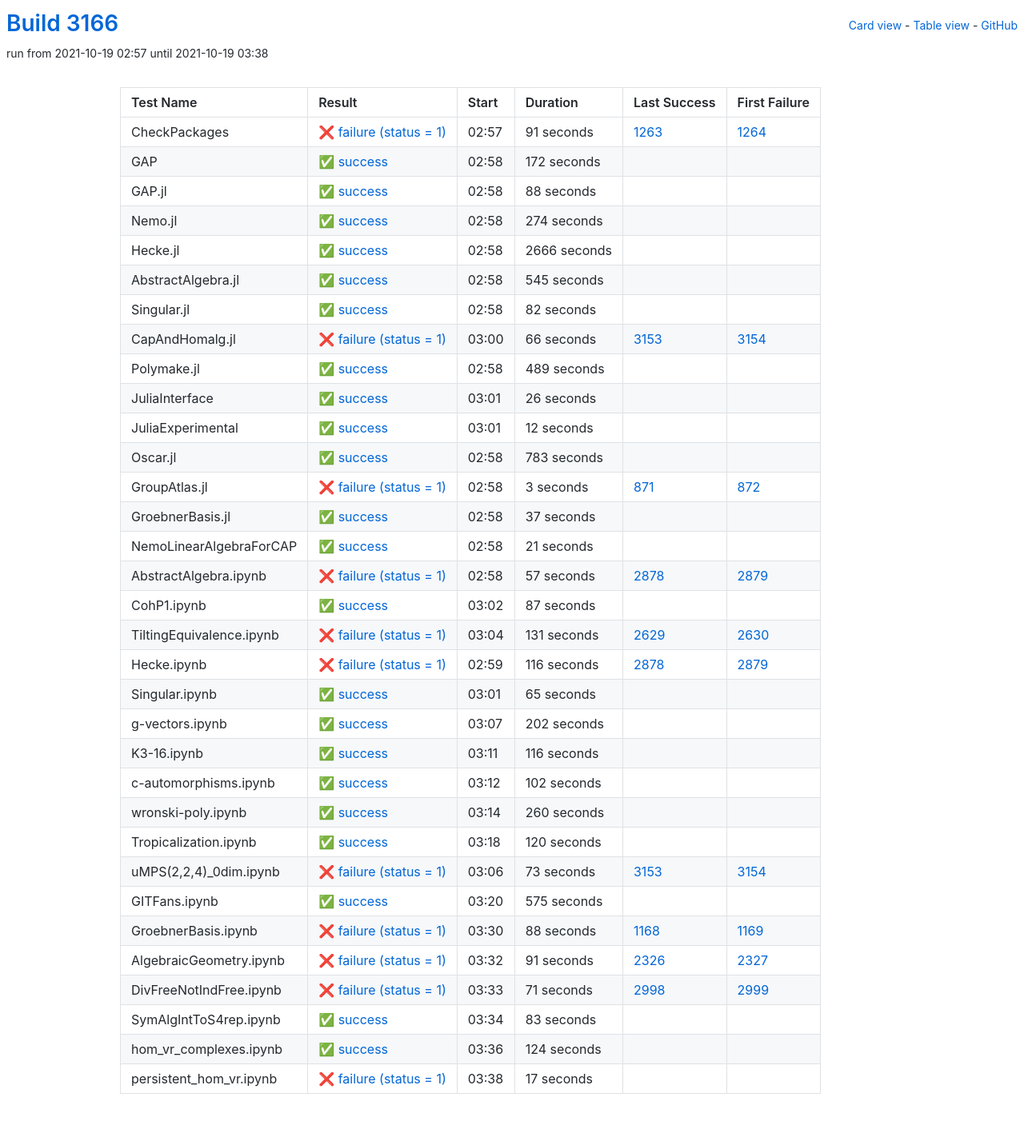
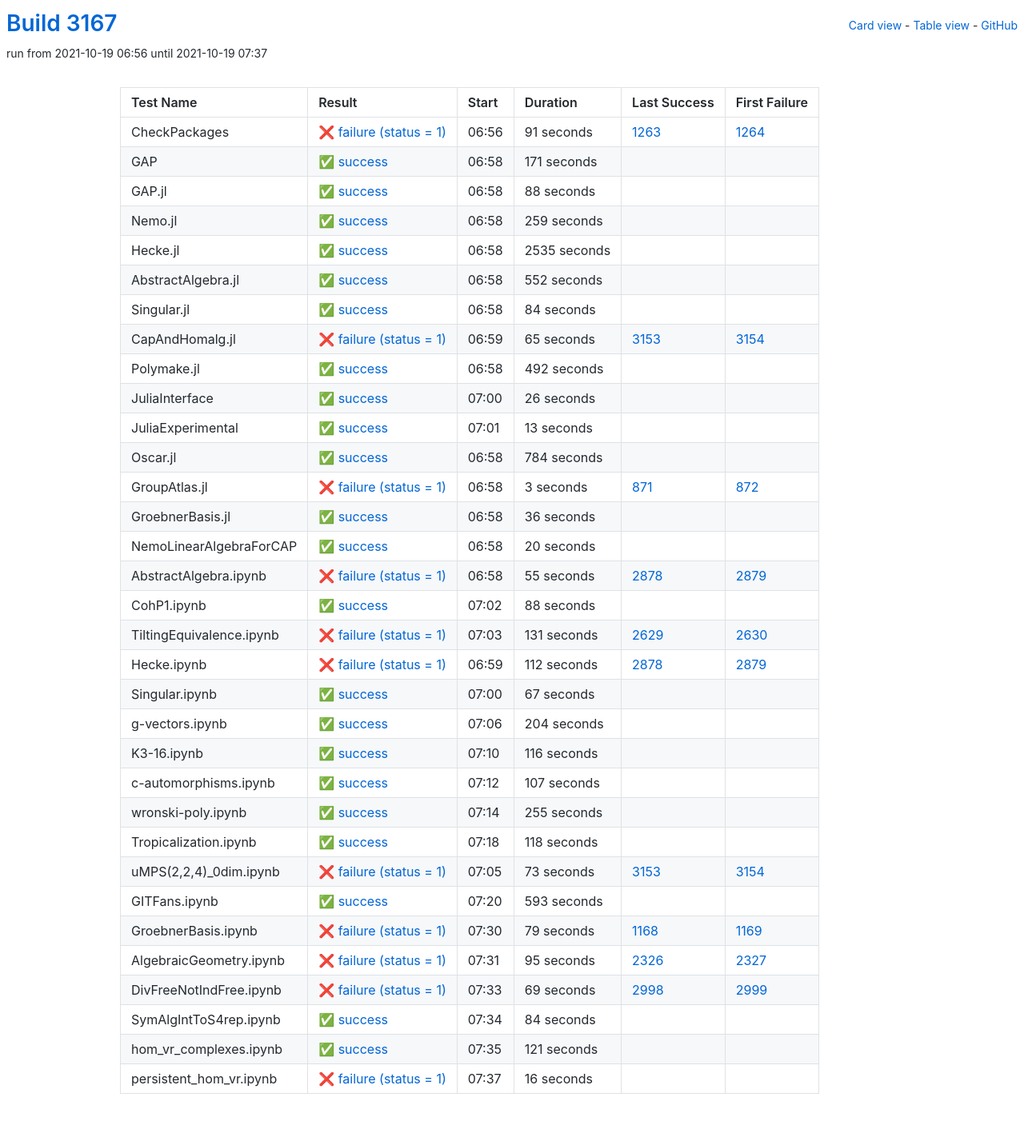
Before and after one commit to oscar-system/oscar-ci-status-stable, a Jekyll site: the page built from table.html, in a window 1280 px wide. Shown: the whole page at 80% size. Built offline with Jekyll 4.4.1, drawn with Linux system fonts in a browser that asks for light colours.

Commit message:
Build #3167

```diff
--- a/_data/ci.yml
+++ b/_data/ci.yml
@@ -1,6 +1,6 @@
 ---
-build: 3166
-build_url: https://oscarci.mathematik.uni-kl.de/job/oscar-stable/3166/
+build: 3167
+build_url: https://oscarci.mathematik.uni-kl.de/job/oscar-stable/3167/
 job: oscar-stable
 organization: oscar-system
 repo: oscar-ci-status-stable
@@ -8,8 +8,8 @@ repourl: https://github.com/oscar-system/oscar-ci-status-stable
 tests:
 - name: CheckPackages
   id: checkpackages
-  log: https://oscarci.mathematik.uni-kl.de/job/oscar-stable/3166/artifact/logs/build-3166/CheckPackages.log
-  start: 2021-10-19 02:57
+  log: https://oscarci.mathematik.uni-kl.de/job/oscar-stable/3167/artifact/logs/build-3167/CheckPackages.log
+  start: 2021-10-19 06:56
   success: false
   exitcode: 1
   status: failure
@@ -20,20 +20,20 @@ tests:
   first_failure_url: https://oscarci.mathematik.uni-kl.de/job/oscar-stable/1264/
 - name: GAP
   id: gap
-  log: https://oscarci.mathematik.uni-kl.de/job/oscar-stable/3166/artifact/logs/build-3166/GAP.log
-  start: 2021-10-19 02:58
+  log: https://oscarci.mathematik.uni-kl.de/job/oscar-stable/3167/artifact/logs/build-3167/GAP.log
+  start: 2021-10-19 06:58
   success: true
   exitcode: 0
   status: success
-  duration: 172
+  duration: 171
   last_success: false
   last_success_url:
   first_failure: false
   first_failure_url:
 - name: GAP.jl
   id: gap-jl
-  log: https://oscarci.mathematik.uni-kl.de/job/oscar-stable/3166/artifact/logs/build-3166/GAP.jl.log
-  start: 2021-10-19 02:58
+  log: https://oscarci.mathematik.uni-kl.de/job/oscar-stable/3167/artifact/logs/build-3167/GAP.jl.log
+  start: 2021-10-19 06:58
   success: true
   exitcode: 0
   status: success
@@ -44,80 +44,80 @@ tests:
   first_failure_url:
 - name: Nemo.jl
   id: nemo-jl
-  log: https://oscarci.mathematik.uni-kl.de/job/oscar-stable/3166/artifact/logs/build-3166/Nemo.jl.log
-  start: 2021-10-19 02:58
+  log: https://oscarci.mathematik.uni-kl.de/job/oscar-stable/3167/artifact/logs/build-3167/Nemo.jl.log
+  start: 2021-10-19 06:58
   success: true
   exitcode: 0
   status: success
-  duration: 274
+  duration: 259
   last_success: false
   last_success_url:
   first_failure: false
   first_failure_url:
 - name: Hecke.jl
   id: hecke-jl
-  log: https://oscarci.mathematik.uni-kl.de/job/oscar-stable/3166/artifact/logs/build-3166/Hecke.jl.log
-  start: 2021-10-19 02:58
+  log: https://oscarci.mathematik.uni-kl.de/job/oscar-stable/3167/artifact/logs/build-3167/Hecke.jl.log
+  start: 2021-10-19 06:58
   success: true
   exitcode: 0
   status: success
-  duration: 2666
+  duration: 2535
   last_success: false
   last_success_url:
   first_failure: false
   first_failure_url:
 - name: AbstractAlgebra.jl
   id: abstractalgebra-jl
-  log: https://oscarci.mathematik.uni-kl.de/job/oscar-stable/3166/artifact/logs/build-3166/AbstractAlgebra.jl.log
-  start: 2021-10-19 02:58
+  log: https://oscarci.mathematik.uni-kl.de/job/oscar-stable/3167/artifact/logs/build-3167/AbstractAlgebra.jl.log
+  start: 2021-10-19 06:58
   success: true
   exitcode: 0
   status: success
-  duration: 545
+  duration: 552
   last_success: false
   last_success_url:
   first_failure: false
   first_failure_url:
 - name: Singular.jl
   id: singular-jl
-  log: https://oscarci.mathematik.uni-kl.de/job/oscar-stable/3166/artifact/logs/build-3166/Singular.jl.log
-  start: 2021-10-19 02:58
+  log: https://oscarci.mathematik.uni-kl.de/job/oscar-stable/3167/artifact/logs/build-3167/Singular.jl.log
+  start: 2021-10-19 06:58
   success: true
   exitcode: 0
   status: success
-  duration: 82
+  duration: 84
   last_success: false
   last_success_url:
   first_failure: false
   first_failure_url:
 - name: CapAndHomalg.jl
   id: capandhomalg-jl
-  log: https://oscarci.mathematik.uni-kl.de/job/oscar-stable/3166/artifact/logs/build-3166/CapAndHomalg.jl.log
-  start: 2021-10-19 03:00
+  log: https://oscarci.mathematik.uni-kl.de/job/oscar-stable/3167/artifact/logs/build-3167/CapAndHomalg.jl.log
+  start: 2021-10-19 06:59
   success: false
   exitcode: 1
   status: failure
-  duration: 66
+  duration: 65
   last_success: 3153
   last_success_url: https://oscarci.mathematik.uni-kl.de/job/oscar-stable/3153/
   first_failure: 3154
   first_failure_url: https://oscarci.mathematik.uni-kl.de/job/oscar-stable/3154/
 - name: Polymake.jl
   id: polymake-jl
-  log: https://oscarci.mathematik.uni-kl.de/job/oscar-stable/3166/artifact/logs/build-3166/Polymake.jl.log
-  start: 2021-10-19 02:58
+  log: https://oscarci.mathematik.uni-kl.de/job/oscar-stable/3167/artifact/logs/build-3167/Polymake.jl.log
+  start: 2021-10-19 06:58
   success: true
   exitcode: 0
   status: success
-  duration: 489
+  duration: 492
   last_success: false
   last_success_url:
   first_failure: false
   first_failure_url:
 - name: JuliaInterface
   id: juliainterface
-  log: https://oscarci.mathematik.uni-kl.de/job/oscar-stable/3166/artifact/logs/build-3166/JuliaInterface.log
-  start: 2021-10-19 03:01
+  log: https://oscarci.mathematik.uni-kl.de/job/oscar-stable/3167/artifact/logs/build-3167/JuliaInterface.log
+  start: 2021-10-19 07:00
   success: true
   exitcode: 0
   status: success
@@ -128,32 +128,32 @@ tests:
   first_failure_url:
 - name: JuliaExperimental
   id: juliaexperimental
-  log: https://oscarci.mathematik.uni-kl.de/job/oscar-stable/3166/artifact/logs/build-3166/JuliaExperimental.log
-  start: 2021-10-19 03:01
+  log: https://oscarci.mathematik.uni-kl.de/job/oscar-stable/3167/artifact/logs/build-3167/JuliaExperimental.log
+  start: 2021-10-19 07:01
   success: true
   exitcode: 0
   status: success
-  duration: 12
+  duration: 13
   last_success: false
   last_success_url:
   first_failure: false
   first_failure_url:
 - name: Oscar.jl
   id: oscar-jl
-  log: https://oscarci.mathematik.uni-kl.de/job/oscar-stable/3166/artifact/logs/build-3166/Oscar.jl.log
-  start: 2021-10-19 02:58
+  log: https://oscarci.mathematik.uni-kl.de/job/oscar-stable/3167/artifact/logs/build-3167/Oscar.jl.log
+  start: 2021-10-19 06:58
   success: true
   exitcode: 0
   status: success
-  duration: 783
+  duration: 784
   last_success: false
   last_success_url:
   first_failure: false
   first_failure_url:
 - name: GroupAtlas.jl
   id: groupatlas-jl
-  log: https://oscarci.mathematik.uni-kl.de/job/oscar-stable/3166/artifact/logs/build-3166/GroupAtlas.jl.log
-  start: 2021-10-19 02:58
+  log: https://oscarci.mathematik.uni-kl.de/job/oscar-stable/3167/artifact/logs/build-3167/GroupAtlas.jl.log
+  start: 2021-10-19 06:58
   success: false
   exitcode: 1
   status: failure
@@ -164,56 +164,56 @@ tests:
   first_failure_url: https://oscarci.mathematik.uni-kl.de/job/oscar-stable/872/
 - name: GroebnerBasis.jl
   id: groebnerbasis-jl
-  log: https://oscarci.mathematik.uni-kl.de/job/oscar-stable/3166/artifact/logs/build-3166/GroebnerBasis.jl.log
-  start: 2021-10-19 02:58
+  log: https://oscarci.mathematik.uni-kl.de/job/oscar-stable/3167/artifact/logs/build-3167/GroebnerBasis.jl.log
+  start: 2021-10-19 06:58
   success: true
   exitcode: 0
   status: success
-  duration: 37
+  duration: 36
   last_success: false
   last_success_url:
   first_failure: false
   first_failure_url:
 - name: NemoLinearAlgebraForCAP
   id: nemolinearalgebraforcap
-  log: https://oscarci.mathematik.uni-kl.de/job/oscar-stable/3166/artifact/logs/build-3166/NemoLinearAlgebraForCAP.log
-  start: 2021-10-19 02:58
+  log: https://oscarci.mathematik.uni-kl.de/job/oscar-stable/3167/artifact/logs/build-3167/NemoLinearAlgebraForCAP.log
+  start: 2021-10-19 06:58
   success: true
   exitcode: 0
   status: success
-  duration: 21
+  duration: 20
   last_success: false
   last_success_url:
   first_failure: false
   first_failure_url:
 - name: AbstractAlgebra.ipynb
   id: abstractalgebra-ipynb
-  log: https://oscarci.mathematik.uni-kl.de/job/oscar-stable/3166/artifact/logs/build-3166/AbstractAlgebra.ipynb.log
-  start: 2021-10-19 02:58
+  log: https://oscarci.mathematik.uni-kl.de/job/oscar-stable/3167/artifact/logs/build-3167/AbstractAlgebra.ipynb.log
+  start: 2021-10-19 06:58
   success: false
   exitcode: 1
   status: failure
-  duration: 57
+  duration: 55
   last_success: 2878
   last_success_url: https://oscarci.mathematik.uni-kl.de/job/oscar-stable/2878/
   first_failure: 2879
   first_failure_url: https://oscarci.mathematik.uni-kl.de/job/oscar-stable/2879/
 - name: CohP1.ipynb
   id: cohp1-ipynb
-  log: https://oscarci.mathematik.uni-kl.de/job/oscar-stable/3166/artifact/logs/build-3166/CohP1.ipynb.log
-  start: 2021-10-19 03:02
+  log: https://oscarci.mathematik.uni-kl.de/job/oscar-stable/3167/artifact/logs/build-3167/CohP1.ipynb.log
+  start: 2021-10-19 07:02
   success: true
   exitcode: 0
   status: success
-  duration: 87
+  duration: 88
   last_success: false
   last_success_url:
   first_failure: false
   first_failure_url:
 - name: TiltingEquivalence.ipynb
   id: tiltingequivalence-ipynb
-  log: https://oscarci.mathematik.uni-kl.de/job/oscar-stable/3166/artifact/logs/build-3166/TiltingEquivalence.ipynb.log
-  start: 2021-10-19 03:04
+  log: https://oscarci.mathematik.uni-kl.de/job/oscar-stable/3167/artifact/logs/build-3167/TiltingEquivalence.ipynb.log
+  start: 2021-10-19 07:03
   success: false
   exitcode: 1
   status: failure
@@ -224,44 +224,44 @@ tests:
   first_failure_url: https://oscarci.mathematik.uni-kl.de/job/oscar-stable/2630/
 - name: Hecke.ipynb
   id: hecke-ipynb
-  log: https://oscarci.mathematik.uni-kl.de/job/oscar-stable/3166/artifact/logs/build-3166/Hecke.ipynb.log
-  start: 2021-10-19 02:59
+  log: https://oscarci.mathematik.uni-kl.de/job/oscar-stable/3167/artifact/logs/build-3167/Hecke.ipynb.log
+  start: 2021-10-19 06:59
   success: false
   exitcode: 1
   status: failure
-  duration: 116
+  duration: 112
   last_success: 2878
   last_success_url: https://oscarci.mathematik.uni-kl.de/job/oscar-stable/2878/
   first_failure: 2879
   first_failure_url: https://oscarci.mathematik.uni-kl.de/job/oscar-stable/2879/
 - name: Singular.ipynb
   id: singular-ipynb
-  log: https://oscarci.mathematik.uni-kl.de/job/oscar-stable/3166/artifact/logs/build-3166/Singular.ipynb.log
-  start: 2021-10-19 03:01
+  log: https://oscarci.mathematik.uni-kl.de/job/oscar-stable/3167/artifact/logs/build-3167/Singular.ipynb.log
+  start: 2021-10-19 07:00
   success: true
   exitcode: 0
   status: success
-  duration: 65
+  duration: 67
   last_success: false
   last_success_url:
   first_failure: false
   first_failure_url:
 - name: g-vectors.ipynb
   id: g-vectors-ipynb
-  log: https://oscarci.mathematik.uni-kl.de/job/oscar-stable/3166/artifact/logs/build-3166/g-vectors.ipynb.log
-  start: 2021-10-19 03:07
+  log: https://oscarci.mathematik.uni-kl.de/job/oscar-stable/3167/artifact/logs/build-3167/g-vectors.ipynb.log
+  start: 2021-10-19 07:06
   success: true
   exitcode: 0
   status: success
-  duration: 202
+  duration: 204
   last_success: false
   last_success_url:
   first_failure: false
   first_failure_url:
 - name: K3-16.ipynb
   id: k3-16-ipynb
-  log: https://oscarci.mathematik.uni-kl.de/job/oscar-stable/3166/artifact/logs/build-3166/K3-16.ipynb.log
-  start: 2021-10-19 03:11
+  log: https://oscarci.mathematik.uni-kl.de/job/oscar-stable/3167/artifact/logs/build-3167/K3-16.ipynb.log
+  start: 2021-10-19 07:10
   success: true
   exitcode: 0
   status: success
@@ -272,44 +272,44 @@ tests:
   first_failure_url:
 - name: c-automorphisms.ipynb
   id: c-automorphisms-ipynb
-  log: https://oscarci.mathematik.uni-kl.de/job/oscar-stable/3166/artifact/logs/build-3166/c-automorphisms.ipynb.log
-  start: 2021-10-19 03:12
+  log: https://oscarci.mathematik.uni-kl.de/job/oscar-stable/3167/artifact/logs/build-3167/c-automorphisms.ipynb.log
+  start: 2021-10-19 07:12
   success: true
   exitcode: 0
   status: success
-  duration: 102
+  duration: 107
   last_success: false
   last_success_url:
   first_failure: false
   first_failure_url:
 - name: wronski-poly.ipynb
   id: wronski-poly-ipynb
-  log: https://oscarci.mathematik.uni-kl.de/job/oscar-stable/3166/artifact/logs/build-3166/wronski-poly.ipynb.log
-  start: 2021-10-19 03:14
+  log: https://oscarci.mathematik.uni-kl.de/job/oscar-stable/3167/artifact/logs/build-3167/wronski-poly.ipynb.log
+  start: 2021-10-19 07:14
   success: true
   exitcode: 0
   status: success
-  duration: 260
+  duration: 255
   last_success: false
   last_success_url:
   first_failure: false
   first_failure_url:
 - name: Tropicalization.ipynb
   id: tropicalization-ipynb
-  log: https://oscarci.mathematik.uni-kl.de/job/oscar-stable/3166/artifact/logs/build-3166/Tropicalization.ipynb.log
-  start: 2021-10-19 03:18
+  log: https://oscarci.mathematik.uni-kl.de/job/oscar-stable/3167/artifact/logs/build-3167/Tropicalization.ipynb.log
+  start: 2021-10-19 07:18
   success: true
   exitcode: 0
   status: success
-  duration: 120
+  duration: 118
   last_success: false
   last_success_url:
   first_failure: false
   first_failure_url:
 - name: uMPS(2,2,4)_0dim.ipynb
   id: umps-2-2-4-0dim-ipynb
-  log: https://oscarci.mathematik.uni-kl.de/job/oscar-stable/3166/artifact/logs/build-3166/uMPS-2-2-4-_0dim.ipynb.log
-  start: 2021-10-19 03:06
+  log: https://oscarci.mathematik.uni-kl.de/job/oscar-stable/3167/artifact/logs/build-3167/uMPS-2-2-4-_0dim.ipynb.log
+  start: 2021-10-19 07:05
   success: false
   exitcode: 1
   status: failure
@@ -320,84 +320,84 @@ tests:
   first_failure_url: https://oscarci.mathematik.uni-kl.de/job/oscar-stable/3154/
 - name: GITFans.ipynb
   id: gitfans-ipynb
-  log: https://oscarci.mathematik.uni-kl.de/job/oscar-stable/3166/artifact/logs/build-3166/GITFans.ipynb.log
-  start: 2021-10-19 03:20
+  log: https://oscarci.mathematik.uni-kl.de/job/oscar-stable/3167/artifact/logs/build-3167/GITFans.ipynb.log
+  start: 2021-10-19 07:20
   success: true
   exitcode: 0
   status: success
-  duration: 575
+  duration: 593
   last_success: false
   last_success_url:
   first_failure: false
   first_failure_url:
 - name: GroebnerBasis.ipynb
   id: groebnerbasis-ipynb
-  log: https://oscarci.mathematik.uni-kl.de/job/oscar-stable/3166/artifact/logs/build-3166/GroebnerBasis.ipynb.log
-  start: 2021-10-19 03:30
+  log: https://oscarci.mathematik.uni-kl.de/job/oscar-stable/3167/artifact/logs/build-3167/GroebnerBasis.ipynb.log
+  start: 2021-10-19 07:30
   success: false
   exitcode: 1
   status: failure
-  duration: 88
+  duration: 79
   last_success: 1168
   last_success_url: https://oscarci.mathematik.uni-kl.de/job/oscar-stable/1168/
   first_failure: 1169
   first_failure_url: https://oscarci.mathematik.uni-kl.de/job/oscar-stable/1169/
 - name: AlgebraicGeometry.ipynb
   id: algebraicgeometry-ipynb
-  log: https://oscarci.mathematik.uni-kl.de/job/oscar-stable/3166/artifact/logs/build-3166/AlgebraicGeometry.ipynb.log
-  start: 2021-10-19 03:32
+  log: https://oscarci.mathematik.uni-kl.de/job/oscar-stable/3167/artifact/logs/build-3167/AlgebraicGeometry.ipynb.log
+  start: 2021-10-19 07:31
   success: false
   exitcode: 1
   status: failure
-  duration: 91
+  duration: 95
   last_success: 2326
   last_success_url: https://oscarci.mathematik.uni-kl.de/job/oscar-stable/2326/
   first_failure: 2327
   first_failure_url: https://oscarci.mathematik.uni-kl.de/job/oscar-stable/2327/
 - name: DivFreeNotIndFree.ipynb
   id: divfreenotindfree-ipynb
-  log: https://oscarci.mathematik.uni-kl.de/job/oscar-stable/3166/artifact/logs/build-3166/DivFreeNotIndFree.ipynb.log
-  start: 2021-10-19 03:33
+  log: https://oscarci.mathematik.uni-kl.de/job/oscar-stable/3167/artifact/logs/build-3167/DivFreeNotIndFree.ipynb.log
+  start: 2021-10-19 07:33
   success: false
   exitcode: 1
   status: failure
-  duration: 71
+  duration: 69
   last_success: 2998
   last_success_url: https://oscarci.mathematik.uni-kl.de/job/oscar-stable/2998/
   first_failure: 2999
   first_failure_url: https://oscarci.mathematik.uni-kl.de/job/oscar-stable/2999/
 - name: SymAlgIntToS4rep.ipynb
   id: symalginttos4rep-ipynb
-  log: https://oscarci.mathematik.uni-kl.de/job/oscar-stable/3166/artifact/logs/build-3166/SymAlgIntToS4rep.ipynb.log
-  start: 2021-10-19 03:34
+  log: https://oscarci.mathematik.uni-kl.de/job/oscar-stable/3167/artifact/logs/build-3167/SymAlgIntToS4rep.ipynb.log
+  start: 2021-10-19 07:34
   success: true
   exitcode: 0
   status: success
-  duration: 83
+  duration: 84
   last_success: false
   last_success_url:
   first_failure: false
   first_failure_url:
 - name: hom_vr_complexes.ipynb
   id: hom-vr-complexes-ipynb
-  log: https://oscarci.mathematik.uni-kl.de/job/oscar-stable/3166/artifact/logs/build-3166/hom_vr_complexes.ipynb.log
-  start: 2021-10-19 03:36
+  log: https://oscarci.mathematik.uni-kl.de/job/oscar-stable/3167/artifact/logs/build-3167/hom_vr_complexes.ipynb.log
+  start: 2021-10-19 07:35
   success: true
   exitcode: 0
   status: success
-  duration: 124
+  duration: 121
   last_success: false
   last_success_url:
   first_failure: false
   first_failure_url:
 - name: persistent_hom_vr.ipynb
   id: persistent-hom-vr-ipynb
-  log: https://oscarci.mathematik.uni-kl.de/job/oscar-stable/3166/artifact/logs/build-3166/persistent_hom_vr.ipynb.log
-  start: 2021-10-19 03:38
+  log: https://oscarci.mathematik.uni-kl.de/job/oscar-stable/3167/artifact/logs/build-3167/persistent_hom_vr.ipynb.log
+  start: 2021-10-19 07:37
   success: false
   exitcode: 1
   status: failure
-  duration: 17
+  duration: 16
   last_success: false
   last_success_url:
   first_failure: false
```
Also changed, not shown: README.md.
